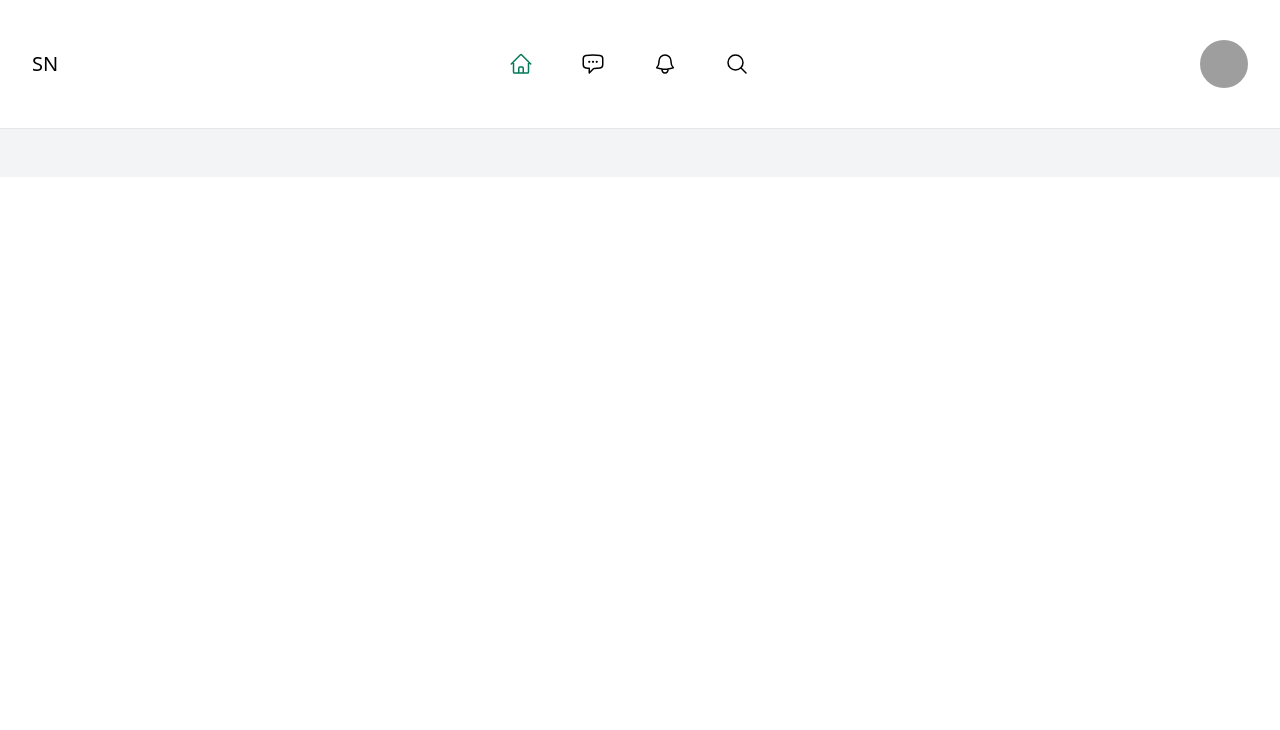
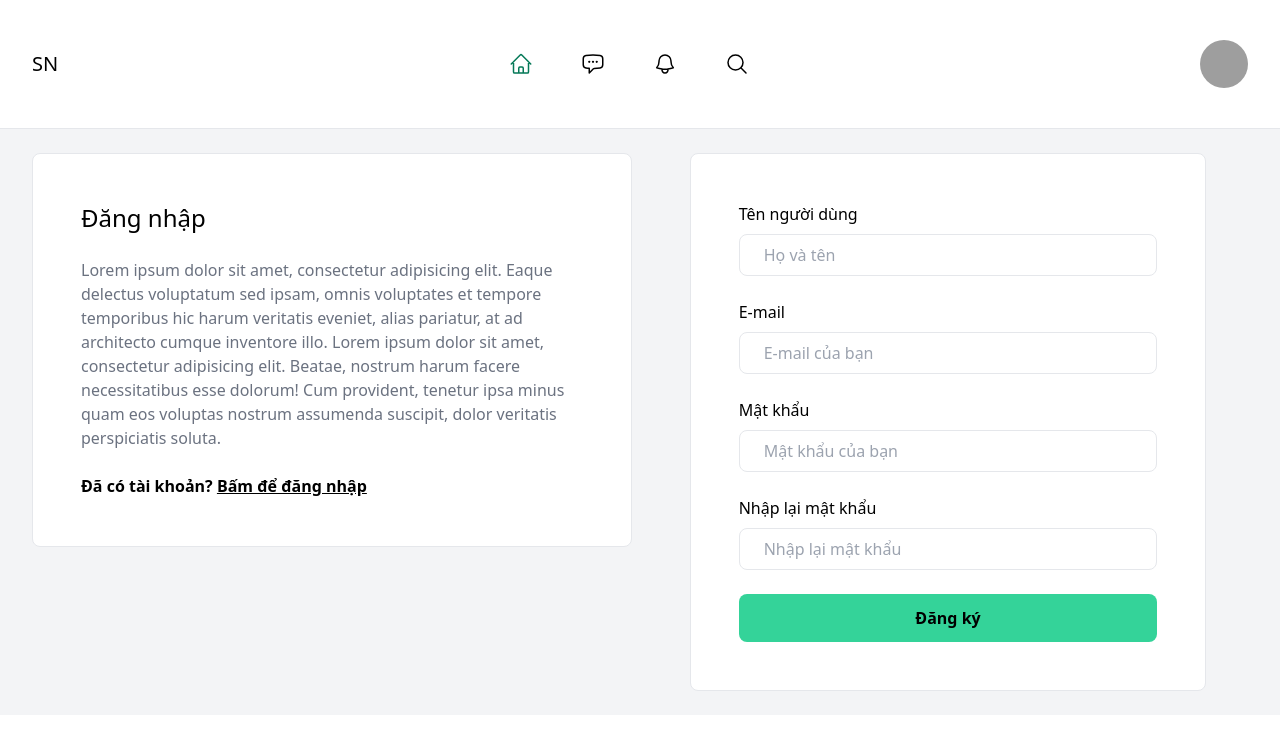
Before and after one commit to Void168/Social-network, a Vue app in the folder sn_frontend/: page /signup in a window 1280 px wide. Before the commit this address had no page. Shown: the top 730 px of the page. Built offline with nearby package versions, Linux system fonts and the light colour scheme; grey boxes are pictures that could not be loaded.

Commit message:
create template sign up page

```diff
--- a/sn_frontend/src/assets/main.css
+++ b/sn_frontend/src/assets/main.css
@@ -1,3 +1,9 @@
 @tailwind base;
 @tailwind components;
 @tailwind utilities;
+
+@layer components {
+    button {
+        @apply py-3 px-6 text-black bg-emerald-400 font-semibold  rounded-lg transition-colors hover:bg-emerald-600 hover:text-white
+    }
+}
--- a/sn_frontend/src/router/index.js
+++ b/sn_frontend/src/router/index.js
@@ -1,5 +1,6 @@
 import { createRouter, createWebHistory } from 'vue-router'
 import HomeView from '../views/HomeView.vue'
+import SignUpView from '../views/SignUpView.vue'
 
 const router = createRouter({
   history: createWebHistory(import.meta.env.BASE_URL),
@@ -8,6 +9,11 @@ const router = createRouter({
       path: '/',
       name: 'home',
       component: HomeView
+    },
+    {
+      path: '/signup',
+      name: 'signup',
+      component: SignUpView
     },
     {
       path: '/about',
--- a/sn_frontend/src/views/HomeView.vue
+++ b/sn_frontend/src/views/HomeView.vue
@@ -3,6 +3,6 @@
 
 <template>
   <main>
-
+    <p>Welcome</p>
   </main>
 </template>
--- /dev/null
+++ b/sn_frontend/src/views/SignUpView.vue
@@ -0,0 +1,67 @@
+<template>
+  <div class="max-w-7xl mx-auto grid md:grid-cols-2 xs:grid-cols-1 gap-4">
+    <div class="main-left md:block xs:hidden">
+      <div class="p-12 bg-white border border-gray-200 rounded-lg">
+        <h1 class="mb-6 text-2xl">Đăng nhập</h1>
+        <p class="mb-6 text-gray-500">
+          Lorem ipsum dolor sit amet, consectetur adipisicing elit. Eaque
+          delectus voluptatum sed ipsam, omnis voluptates et tempore temporibus
+          hic harum veritatis eveniet, alias pariatur, at ad architecto cumque
+          inventore illo. Lorem ipsum dolor sit amet, consectetur adipisicing
+          elit. Beatae, nostrum harum facere necessitatibus esse dolorum! Cum
+          provident, tenetur ipsa minus quam eos voluptas nostrum assumenda
+          suscipit, dolor veritatis perspiciatis soluta.
+        </p>
+        <p class="font-bold">
+          Đã có tài khoản? <a href="#" class="underline">Bấm để đăng nhập</a>
+        </p>
+      </div>
+    </div>
+
+    <div class="main-right flex justify-center items-center">
+      <div class="p-12 bg-white border boder-gray-200 rounded-lg">
+        <form action="" class="space-y-6">
+          <div>
+            <label for="">Tên người dùng</label>
+            <input
+              type="text"
+              placeholder="Họ và tên"
+              class="w-full mt-2 py-2 px-6 border border-gray-200 rounded-lg"
+            />
+          </div>
+          <div>
+            <label for="">E-mail</label>
+            <input
+              type="email"
+              placeholder="E-mail của bạn"
+              class="w-full mt-2 py-2 px-6 border border-gray-200 rounded-lg"
+            />
+          </div>
+          <div>
+            <label for="">Mật khẩu</label>
+            <input
+              type="password"
+              placeholder="Mật khẩu của bạn"
+              class="w-full mt-2 py-2 px-6 border border-gray-200 rounded-lg"
+            />
+          </div>
+          <div>
+            <label for="">Nhập lại mật khẩu</label>
+            <input
+              type="password"
+              placeholder="Nhập lại mật khẩu"
+              class="w-full mt-2 py-2 px-6 border border-gray-200 rounded-lg"
+            />
+          </div>
+          <div class="flex  items-center justify-center">
+            <button class="w-full">Đăng ký</button>
+          </div>
+          <p class="font-bold md:hidden xs:block">
+              Đã có tài khoản?
+              <a href="#" class="underline">Bấm để đăng nhập</a>
+            </p>
+        </form>
+      </div>
+    </div>
+  </div>
+</template>
--- a/sn_frontend/tailwind.config.js
+++ b/sn_frontend/tailwind.config.js
@@ -6,6 +6,14 @@ module.exports = {
   ],
   theme: {
     extend: {},
+    screens: {
+      'xs': '320px',
+      'sm': '640px',
+      'md': '768px',
+      'lg': '1024px',
+      'xl': '1280px',
+      '2xl': '1536px',
+    }
   },
   plugins: [],
 }
```
